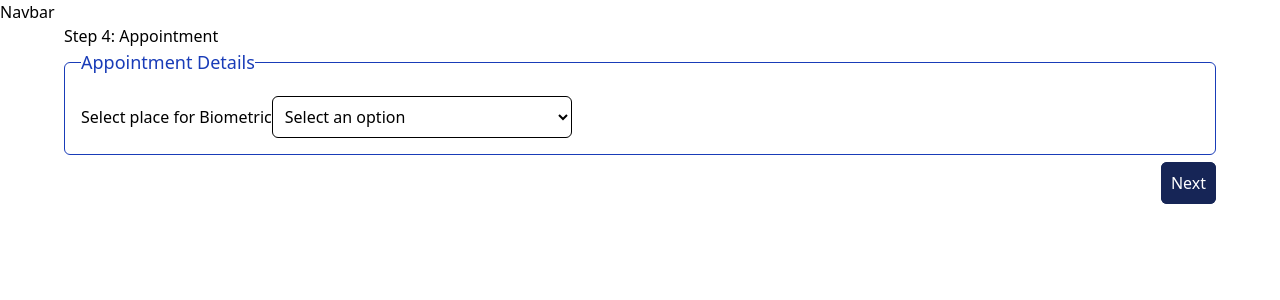
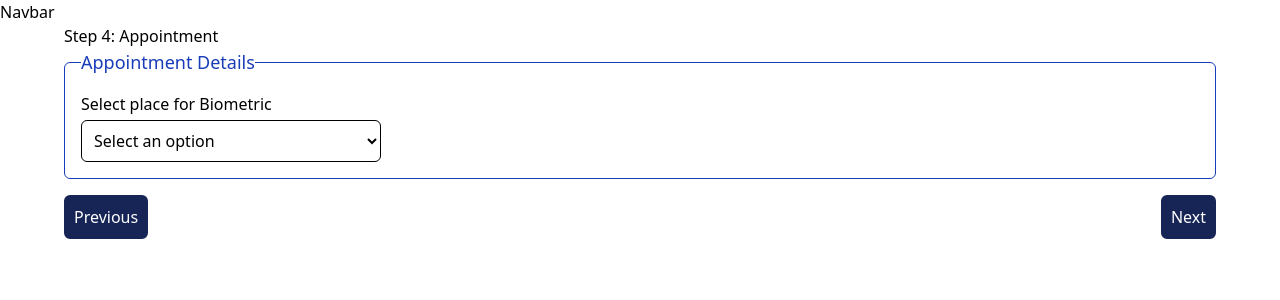
Before and after one commit to satishmahat/NID-College-Project-MERN, a React (Vite) app in the folder frontend/: page /enroll/user-form/appointment in a window 1280 px wide. Shown: the top 300 px of the page. Built offline with nearby package versions, Linux system fonts and the light colour scheme; sample sign-in values are in the browser's storage.

Commit message:
Added trigger() validation for multi-step form navigation

```diff
--- a/frontend/src/components/SelectField.jsx
+++ b/frontend/src/components/SelectField.jsx
@@ -4,7 +4,7 @@ const SelectField = ({ label, name, options, validationRules, errors, register }
   return (
     <div>
 
-      <label>{label}</label>
+      <label>{label}</label><br />
 
       <select
         {...register(name, validationRules)}
--- a/frontend/src/pages/userpage/ApplicationData.jsx
+++ b/frontend/src/pages/userpage/ApplicationData.jsx
@@ -7,8 +7,16 @@ import SelectField from '../../components/SelectField';
 
 
 const ApplicationData = () => {
-    const { register, formState: { errors } } = useFormContext();
+    const { register, trigger, formState: { errors } } = useFormContext();
     const navigate = useNavigate();
+
+    const handleNext = async () => {
+        const isValid = await trigger(); // Validate all fields in the current step
+        if (isValid) {
+            navigate("/enroll/user-form/contact-detail"); // Only navigate if valid
+        }
+    };
+
 
     return (
     <div>
@@ -47,8 +55,8 @@ const ApplicationData = () => {
         </fieldset>
         </div>
 
-        <div className='mt-4 text-right'>
-            <Link to={"/enroll/user-form/contact-detail"} className='button-css'>Next</Link>
+        <div className='flex justify-end mt-4'>
+            <Link onClick={handleNext} className='button-css'>Next</Link>
         </div>
 
       </div>
--- a/frontend/src/pages/userpage/Appointment.jsx
+++ b/frontend/src/pages/userpage/Appointment.jsx
@@ -5,8 +5,15 @@ import SelectField from '../../components/SelectField';
 import InputField from '../../components/InputField';
 
 const Appointment = () => {
-    const { register, formState: { errors } } = useFormContext();
+    const { register, trigger, formState: { errors } } = useFormContext();
     const navigate = useNavigate();
+
+    const handleNext = async () => {
+      const isValid = await trigger(); // Validate all fields in the current step
+      if (isValid) {
+          navigate("/enroll/user-form/preview"); // Only navigate if valid
+      }
+  };
 
     return (
       <div>
@@ -37,8 +44,10 @@ const Appointment = () => {
         </div>
 
 
-        <div className='mt-4 text-right'>
-          <Link to={"/enroll/user-form/preview"} className='button-css'>Next</Link>
+
+        <div className='flex justify-between mt-4'>
+          <Link to={"/enroll/user-form/family-detail"} className='button-css'>Previous</Link>
+          <Link onClick={handleNext} className='button-css'>Next</Link>
         </div>
 
       </div>
--- a/frontend/src/pages/userpage/ContactDetail.jsx
+++ b/frontend/src/pages/userpage/ContactDetail.jsx
@@ -6,8 +6,15 @@ import SelectField from '../../components/SelectField';
 
 
 const ContactDetail = () => {
-  const { register, formState: { errors } } = useFormContext();
-    const navigate = useNavigate();
+  const { register, trigger, formState: { errors } } = useFormContext();
+  const navigate = useNavigate();
+
+  const handleNext = async () => {
+    const isValid = await trigger(); // Validate all fields in the current step
+    if (isValid) {
+        navigate("/enroll/user-form/family-detail"); // Only navigate if valid
+    }
+};
 
     return (
       <div>
@@ -41,8 +48,9 @@ const ContactDetail = () => {
 
 
 
-        <div className='mt-4 text-right'>
-          <Link to={"/enroll/user-form/family-detail"} className='button-css'>Next</Link>
+        <div className='flex justify-between mt-4'>
+          <Link to={"/enroll/user-form/"} className='button-css'>Previous</Link>
+          <Link onClick={handleNext} className='button-css'>Next</Link>
         </div>
 
       </div>
--- a/frontend/src/pages/userpage/FamilyDetail.jsx
+++ b/frontend/src/pages/userpage/FamilyDetail.jsx
@@ -6,8 +6,15 @@ import SelectField from '../../components/SelectField';
 
 
 const FamilyDetail = () => {
-    const { register, formState: { errors } } = useFormContext();
+    const { register, trigger, formState: { errors } } = useFormContext();
     const navigate = useNavigate();
+
+    const handleNext = async () => {
+      const isValid = await trigger(); // Validate all fields in the current step
+      if (isValid) {
+          navigate("/enroll/user-form/appointment"); // Only navigate if valid
+      }
+  };
 
     return (
       <div>
@@ -33,8 +40,9 @@ const FamilyDetail = () => {
         </div>
 
 
-        <div className='mt-4 text-right'>
-          <Link to={"/enroll/user-form/appointment"} className='button-css'>Next</Link>
+        <div className='flex justify-between mt-4'>
+          <Link to={"/enroll/user-form/contact-detail"} className='button-css'>Previous</Link>
+          <Link onClick={handleNext} className='button-css'>Next</Link>
         </div>
 
       </div>
--- a/frontend/src/pages/userpage/Preview.jsx
+++ b/frontend/src/pages/userpage/Preview.jsx
@@ -1,5 +1,6 @@
 import React from 'react'
 import { useFormContext } from "react-hook-form";
+import { Link } from 'react-router-dom';
 
 const Preview = () => {
     const { watch } = useFormContext();
@@ -26,7 +27,8 @@ const Preview = () => {
         <br />
 
 
-        <div className='mt-4 text-right'>
+        <div className='flex justify-between mt-4'>
+        <Link to={"/enroll/user-form/appointment"} className='button-css'>Previous</Link>
         <button type="submit" className='button-css'>Submit</button>
         </div>
 
```
